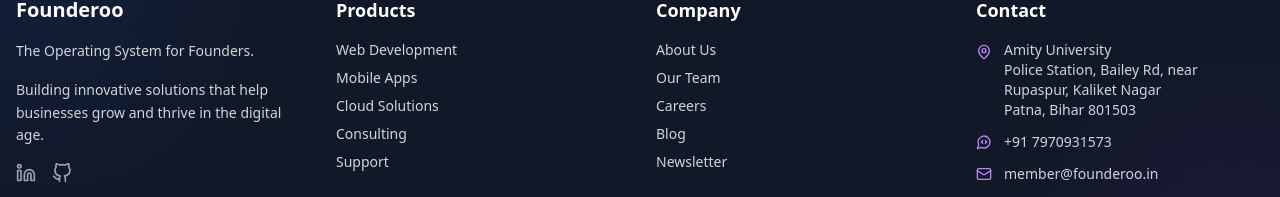
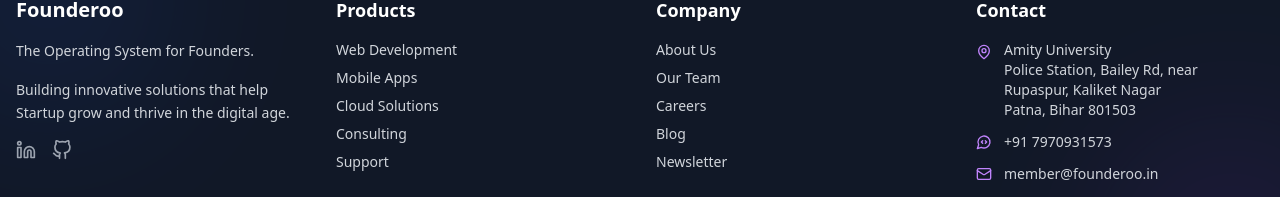
Before and after one commit to founderoo/FOUNDEROO_3rd_Service, a React (Vite) app: page /our-team in a window 1280 px wide. Shown: the part 1001-1198 px from the top of the page. Built offline with nearby package versions, Linux system fonts and the light colour scheme; no server answers.

Commit message:
minor spelling mistakes

```diff
--- a/src/components/Footer.jsx
+++ b/src/components/Footer.jsx
@@ -32,7 +32,7 @@
               The Operating System for Founders.
             </p>
             <p className="text-gray-300 text-sm leading-relaxed">
-              Building innovative solutions that help businesses grow and thrive in the digital age.
+              Building innovative solutions that help Startup grow and thrive in the digital age.
             </p>
             <div className="flex space-x-4">
               <a
```
